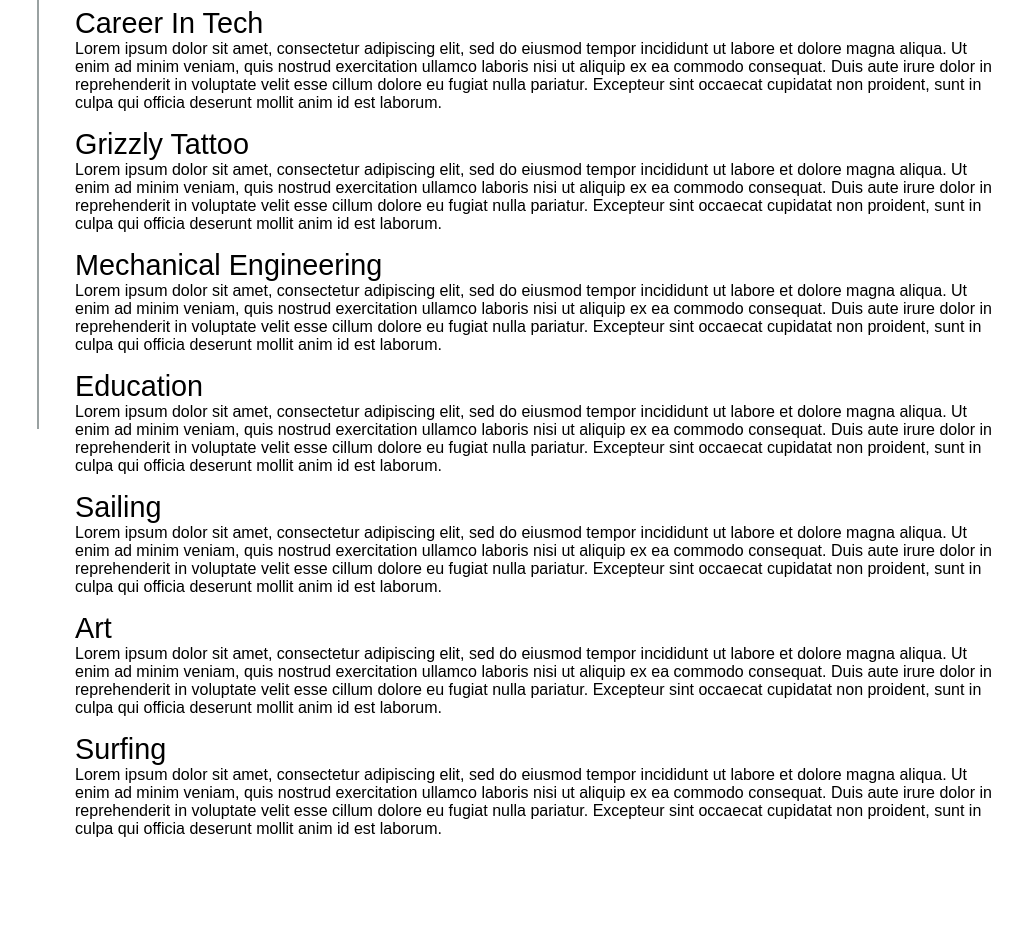
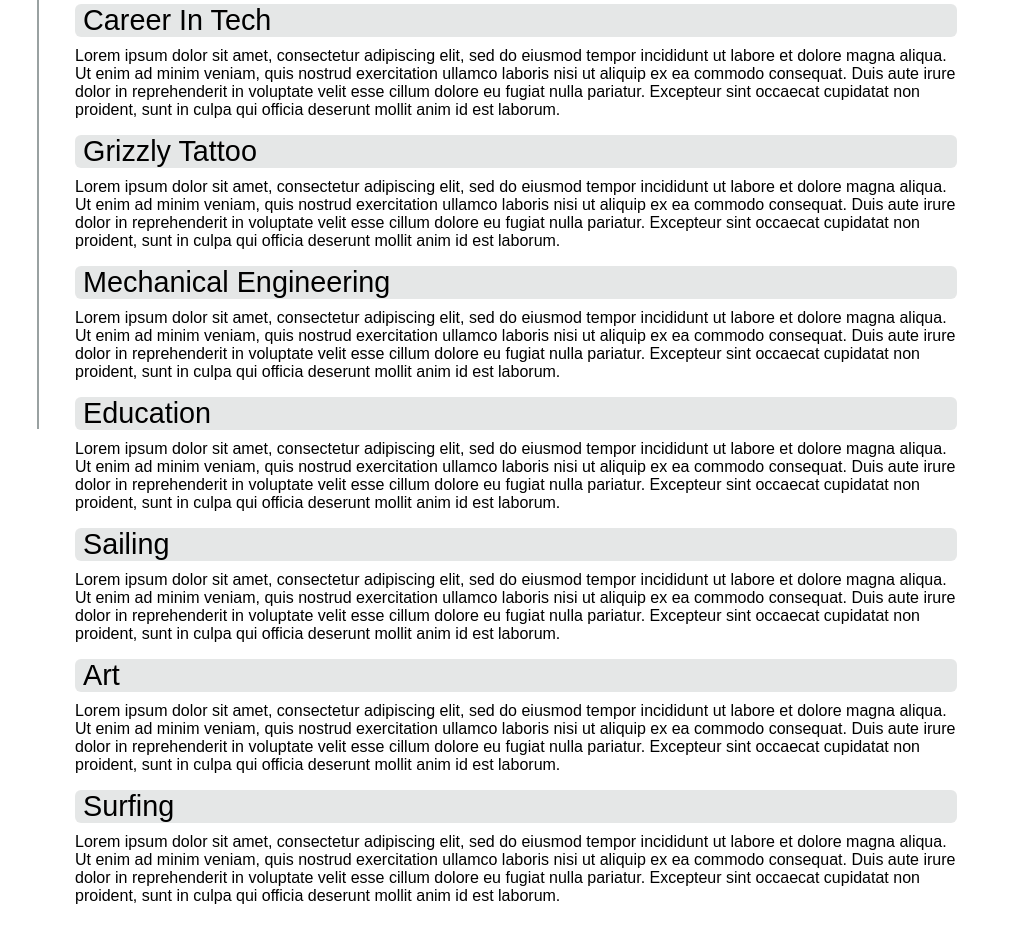
Before and after one commit to skipmarcel/portfolio-landing, a plain HTML site: page index.html in a window 1280 px wide. Shown: the part 371-1312 px from the top of the page, without its empty margins (263-1280 px from the left). Before the commit the page ends 1245 px from the top, so only its background shows below. Drawn offline with Linux system fonts and the light colour scheme.

Commit message:
add order to maindoc

```diff
--- a/css/styles.css
+++ b/css/styles.css
@@ -10,13 +10,45 @@ header {
     font-size: 1.8em;
 }
 
+.maindoc-header {
+    background-color: rgba(0, 22, 22, 0.1);
+    padding-left: 8px;
+    border-radius: 6px;
+    margin-bottom: 10px;
+}
+
+.main-section {
+    margin-top: 10px;
+}
+
+#main-doc {
+    margin: 10px 40px 100px 5px;
+
+}
+
 .about-photo {
     width: 23%;
     margin: 5px 10px 10px 5px;
     border-radius: 6px;
+    float: inherit;
 }
 
 #about-me {
+    display: flex;
+    flex-direction: row;
+}
+
+#career-tech {
+    display: flex;
+    flex-direction: row;
+}
+
+#grizzly {
+    display: flex;
+    flex-direction: row;
+}
+
+#mech {
     display: flex;
     flex-direction: row;
 }
@@ -64,6 +96,7 @@ nav {
     margin-left: 310px;
     padding: 20px;
     margin-bottom: 110px;
+    margin-top: 0;
 }
 
 #main-doc header {
--- a/index.html
+++ b/index.html
@@ -21,8 +21,8 @@
 
 <main id="main-doc">
 
- <div class="about-div">
-    <header>About Me</header>
+    <div>
+     <header id="About_Me" class="maindoc-header">About Me</header>
       <section class="main-section" id="about-me">
         <img class="about-photo" src="images/about_me_photo.jpg" alt="photo_of_me">
         <article>
@@ -32,54 +32,72 @@
       </section>
     </div>
 
-    <section class="main-section" id="Career_In_Tech">
-        <header>Career In Tech</header>
+    <div>
+      <header id="Career_In_Tech" class="maindoc-header">Career In Tech</header>
+       <section class="main-section" id="career-tech">
         <article>
             <p>Lorem ipsum dolor sit amet, consectetur adipiscing elit, sed do eiusmod tempor incididunt ut labore et dolore magna aliqua. Ut enim ad minim veniam, quis nostrud exercitation ullamco laboris nisi ut aliquip ex ea commodo consequat. Duis aute irure dolor in reprehenderit in voluptate velit esse cillum dolore eu fugiat nulla pariatur. Excepteur sint occaecat cupidatat non proident, sunt in culpa qui officia deserunt mollit anim id est laborum.
             </p>
         </article>
+       </section>
+    </div>
 
-        <section class="main-section" id="Grizzly_Tattoo">
-            <header>Grizzly Tattoo</header>
+    <div>
+        <header  id="Grizzly_Tattoo" class="maindoc-header">Grizzly Tattoo</header>
+         <section class="main-section" id="grizzly">
           <article>
             <p>Lorem ipsum dolor sit amet, consectetur adipiscing elit, sed do eiusmod tempor incididunt ut labore et dolore magna aliqua. Ut enim ad minim veniam, quis nostrud exercitation ullamco laboris nisi ut aliquip ex ea commodo consequat. Duis aute irure dolor in reprehenderit in voluptate velit esse cillum dolore eu fugiat nulla pariatur. Excepteur sint occaecat cupidatat non proident, sunt in culpa qui officia deserunt mollit anim id est laborum.
             </p>
           </article>
+         </section>
+    </div>
 
-            <section class="main-section" id="Mechanical_Engineering">
-                <header>Mechanical Engineering</header>
+    <div>
+        <header id="Mechanical_Engineering" class="maindoc-header">Mechanical Engineering</header>
+         <section class="main-section" id="mech">
           <article>
             <p>Lorem ipsum dolor sit amet, consectetur adipiscing elit, sed do eiusmod tempor incididunt ut labore et dolore magna aliqua. Ut enim ad minim veniam, quis nostrud exercitation ullamco laboris nisi ut aliquip ex ea commodo consequat. Duis aute irure dolor in reprehenderit in voluptate velit esse cillum dolore eu fugiat nulla pariatur. Excepteur sint occaecat cupidatat non proident, sunt in culpa qui officia deserunt mollit anim id est laborum.
             </p>
           </article>
+         </section>
+    </div>
 
-                <section class="main-section" id="Education">
-                    <header>Education</header>
+    <div>
+        <header id="Education" class="maindoc-header">Education</header>
+         <section class="main-section">
           <article>
             <p>Lorem ipsum dolor sit amet, consectetur adipiscing elit, sed do eiusmod tempor incididunt ut labore et dolore magna aliqua. Ut enim ad minim veniam, quis nostrud exercitation ullamco laboris nisi ut aliquip ex ea commodo consequat. Duis aute irure dolor in reprehenderit in voluptate velit esse cillum dolore eu fugiat nulla pariatur. Excepteur sint occaecat cupidatat non proident, sunt in culpa qui officia deserunt mollit anim id est laborum.
             </p>
           </article>
-
-                    <section class="main-section" id="Sailing">
-                        <header>Sailing</header>
+        </section>
+    </div>
+    <div>
+        <header  id="Sailing" class="maindoc-header">Sailing</header>
+         <section class="main-section">
           <article>
             <p>Lorem ipsum dolor sit amet, consectetur adipiscing elit, sed do eiusmod tempor incididunt ut labore et dolore magna aliqua. Ut enim ad minim veniam, quis nostrud exercitation ullamco laboris nisi ut aliquip ex ea commodo consequat. Duis aute irure dolor in reprehenderit in voluptate velit esse cillum dolore eu fugiat nulla pariatur. Excepteur sint occaecat cupidatat non proident, sunt in culpa qui officia deserunt mollit anim id est laborum.
             </p>
           </article>
-
-                        <section class="main-section" id="Art">
-                            <header>Art</header>
+        </section>
+    </div>
+    <div>
+        <header id="Art" class="maindoc-header">Art</header>
+         <section class="main-section">
           <article>
             <p>Lorem ipsum dolor sit amet, consectetur adipiscing elit, sed do eiusmod tempor incididunt ut labore et dolore magna aliqua. Ut enim ad minim veniam, quis nostrud exercitation ullamco laboris nisi ut aliquip ex ea commodo consequat. Duis aute irure dolor in reprehenderit in voluptate velit esse cillum dolore eu fugiat nulla pariatur. Excepteur sint occaecat cupidatat non proident, sunt in culpa qui officia deserunt mollit anim id est laborum.
             </p>
           </article>
-
+        </section>
+    </div>
+    <div>
+        <header id="Surfing" class="maindoc-header">Surfing</header>
          <section class="main-section" id="Surfing">
-                                <header>Surfing</header>
           <article>
            <p>Lorem ipsum dolor sit amet, consectetur adipiscing elit, sed do eiusmod tempor incididunt ut labore et dolore magna aliqua. Ut enim ad minim veniam, quis nostrud exercitation ullamco laboris nisi ut aliquip ex ea commodo consequat. Duis aute irure dolor in reprehenderit in voluptate velit esse cillum dolore eu fugiat nulla pariatur. Excepteur sint occaecat cupidatat non proident, sunt in culpa qui officia deserunt mollit anim id est laborum.
            </p>
           </article>
+         </section>
+    </div>
   </main>
 
 
```
Lines whose indentation alone changed are shown as unchanged.
